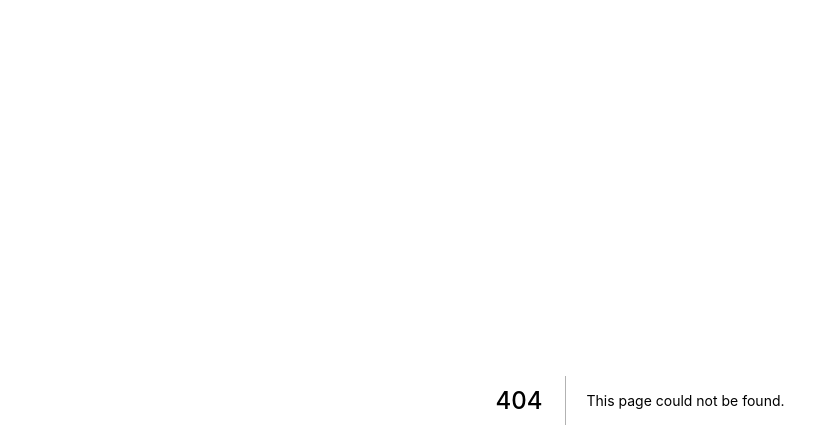
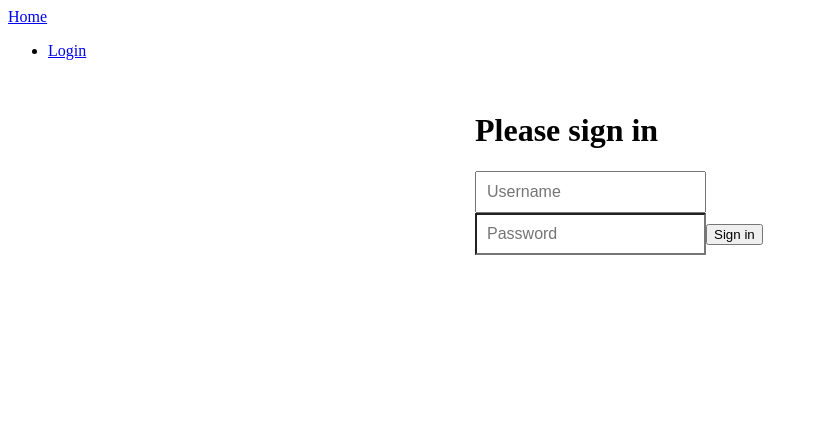
Before and after one commit to SauceFoong/fit3077_assignment2_frontend, a Next.js app: page /booking in a window 1280 px wide. Before the commit this address had no page. Shown: the top 448 px of the page, without its empty margins (0-839 px from the left). Built offline with nearby package versions, Linux system fonts and the light colour scheme.

Commit message:
added booking apge

```diff
--- /dev/null
+++ b/pages/booking.tsx
@@ -0,0 +1,75 @@
+import React, { SyntheticEvent, useState } from "react";
+import Layout from "../layouts/Layout";
+import Head from "next/head";
+import { useRouter } from "next/router";
+
+const Booking = () => {
+  const [username, setUsername] = useState("");
+  const [password, setPassword] = useState("");
+  const [message, setMessage] = useState("");
+
+  const router = useRouter();
+
+  const submit = async (e: SyntheticEvent) => {
+    e.preventDefault();
+
+    await fetch("http://localhost:8080/api/login", {
+      method: "POST",
+      headers: { "Content-Type": "application/json" },
+      body: JSON.stringify({
+        userName: username,
+        password,
+      }),
+    }).then((res) => {
+      res.json().then((data) => {
+        console.log(data.jwt);
+        if (data.jwt && data.jwt !== undefined) {
+          localStorage.setItem("token", data.jwt);
+          router.push("/");
+        } else {
+          setMessage("Incorrect username or password.");
+        }
+      });
+    });
+  };
+
+  const css = `
+    .reminder {
+       color: red;
+    }
+`;
+
+  return (
+    <Layout>
+      <form onSubmit={submit}>
+        <h1 className="h3 mb-3 fw-normal">Please sign in</h1>
+        <input
+          type="text"
+          className="form-control"
+          placeholder="Username"
+          required
+          onChange={(e) => setUsername(e.target.value)}
+        />
+
+        <input
+          type="password"
+          className="form-control"
+          placeholder="Password"
+          required
+          onChange={(e) => setPassword(e.target.value)}
+        />
+
+        <button className="w-100 btn btn-lg btn-primary" type="submit">
+          Sign in
+        </button>
+
+        <span className="reminder">
+          <style>{css}</style>
+          {message}
+        </span>
+      </form>
+    </Layout>
+  );
+};
+
+export default Booking;
```
